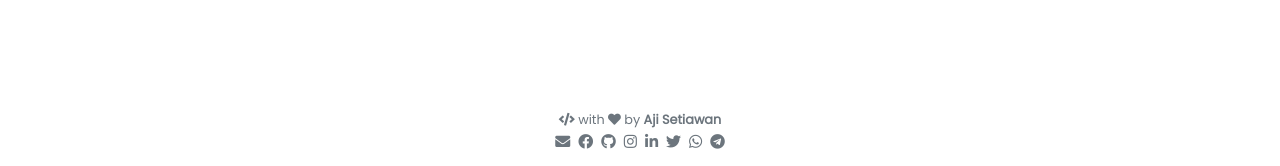
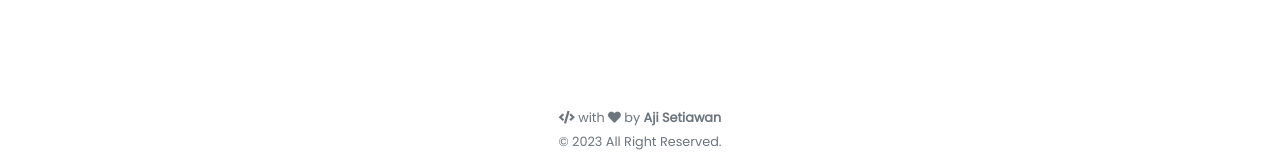
Before and after one commit to ajisetiawan716/ajisetiawan716.github.io, a Jekyll site: the page built from pages/index.md, in a window 1280 px wide. Shown: the part 731-897 px from the top of the page. Built offline with Jekyll 4.4.1, drawn with Linux system fonts in a browser that asks for light colours; nearby versions of some CDN libraries.

Commit message:
Update footer.html

```diff
--- a/_includes/footer.html
+++ b/_includes/footer.html
@@ -2,10 +2,11 @@
 
   <small class="text-muted mb-2">
     <i class="fas fa-code"></i> with <i class="fas fa-heart"></i>
-    by <strong>{{ site.author.name }}</strong>
+    by <strong>{{ site.author.name }}</strong><br>
+    &copy; 2023 All Right Reserved.
   </small>
 
-  {% include social.html %}
+
 
 </footer>
 {% include buttonmodal.html %}
```
